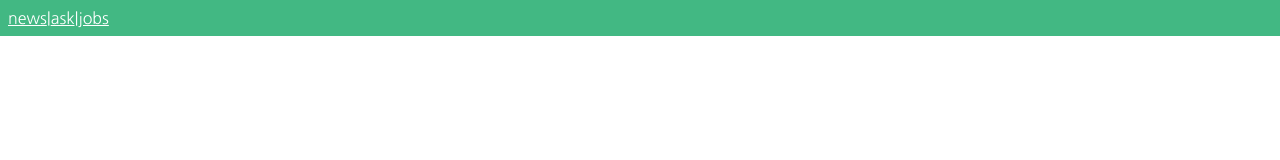
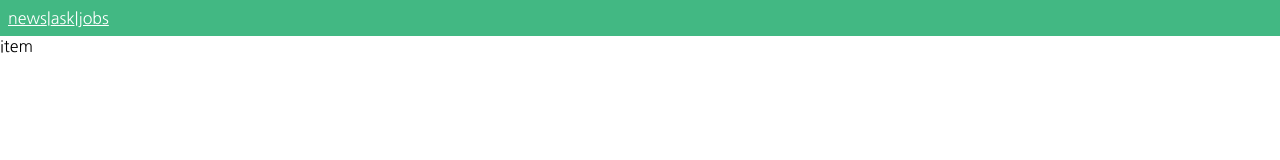
Before and after one commit to office1201/vue-advanced, a Vue app: page /#/item in a window 1280 px wide. Shown: the top 160 px of the page. Built offline with nearby package versions, Linux system fonts and the light colour scheme.

Commit message:
Add: ItemView 와 UserView 컴포넌트 생성 및 적용

```diff
--- /dev/null
+++ b/src/view/ItemView.vue
@@ -0,0 +1,10 @@
+<template>
+  <div>item</div>
+</template>
+
+<script>
+export default {};
+</script>
+
+<style>
+</style>
--- /dev/null
+++ b/src/view/UserView.vue
@@ -0,0 +1,10 @@
+<template>
+  <div>user</div>
+</template>
+
+<script>
+export default {};
+</script>
+
+<style>
+</style>
```
Also changed, not shown: src/router/index.js (+10 -0 lines).
